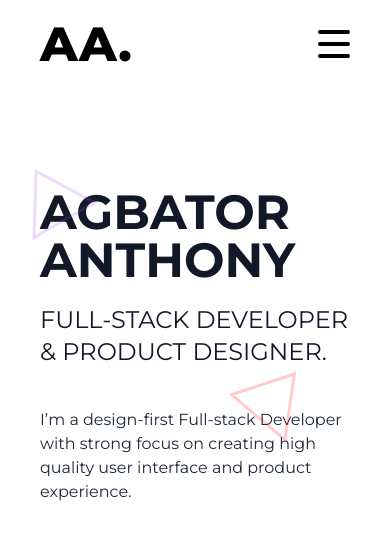
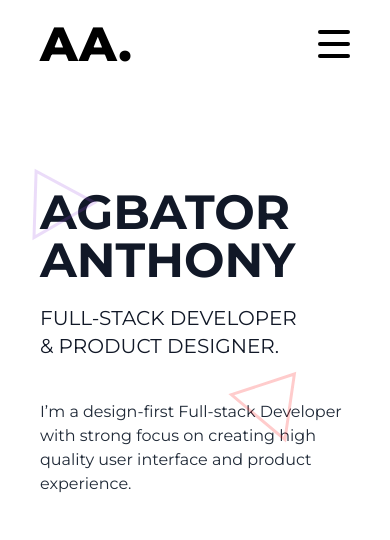
Before and after one commit to Aagbator/my-website, a Next.js app: page / in a window 390 px wide. Shown: the top 540 px of the page. Built offline with nearby package versions, Linux system fonts and the light colour scheme.

Commit message:
fixed responsiveness

```diff
--- a/src/app/components/hero.tsx
+++ b/src/app/components/hero.tsx
@@ -11,7 +11,7 @@ export const Hero = () => {
             <span>Agbator</span>
             <span>Anthony</span>
           </h1>
-          <h4 className="text-gray-900 uppercase text-2xl lg:text-4xl mt-5">
+          <h4 className="text-gray-900 uppercase text-xl md:text-2xl lg:text-4xl mt-5">
             Full-Stack Developer <br />& Product Designer.
           </h4>
         </div>
```
